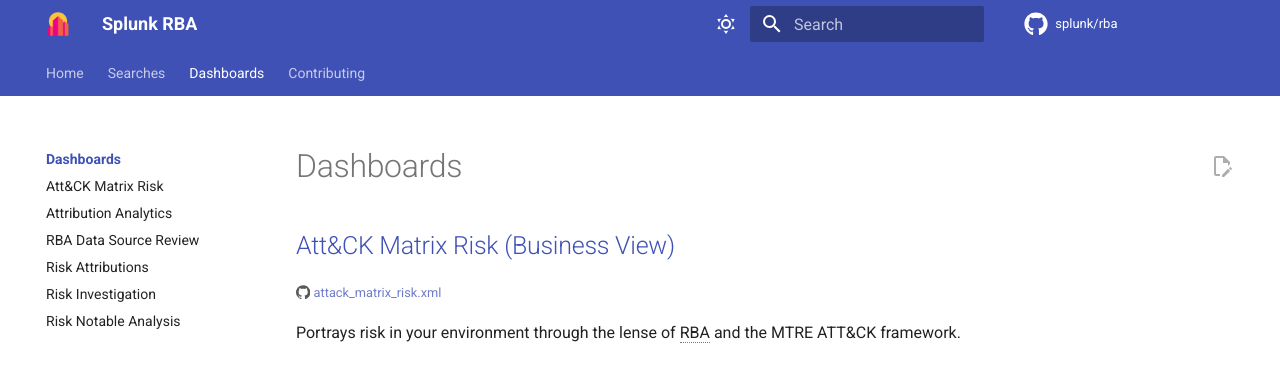
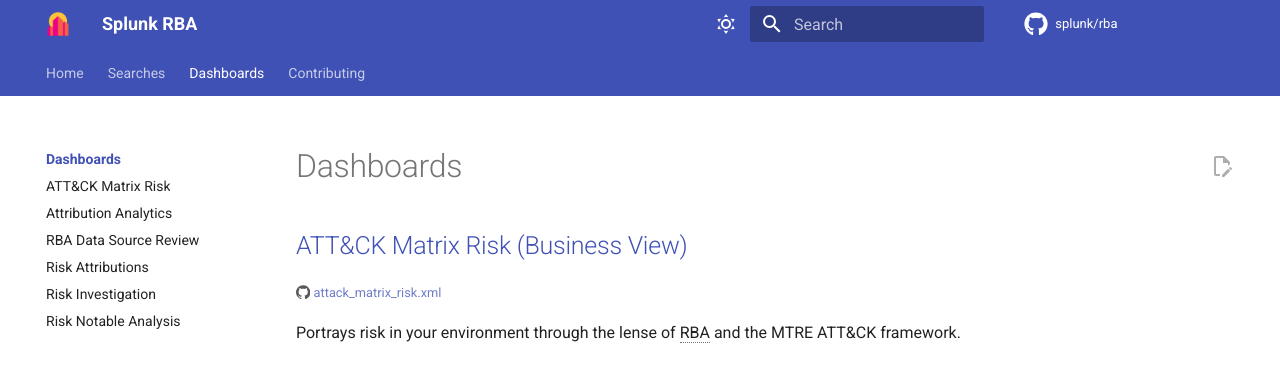
Before and after one commit to splunk/rba, an MkDocs documentation site: the page built from docs/dashboards/index.md, in a window 1280 px wide and 1225 px high. Shown: the top 370 px of the window. Built offline with MkDocs 1.6.1 and Material for MkDocs 9.7.7, drawn with Linux system fonts in a browser that asks for light colours; comment, search, counter and statistics services are not loaded.

Commit message:
fixed text case
Signed-off-by: Zachary Christensen <zchristensen@splunk.com>

```diff
--- a/docs/dashboards/index.md
+++ b/docs/dashboards/index.md
@@ -1,6 +1,6 @@
 # Dashboards
 
-## [Att&CK Matrix Risk (Business View)](./attack_matrix_risk.md)
+## [ATT&CK Matrix Risk (Business View)](./attack_matrix_risk.md)
 
 <small>:simple-github: [attack_matrix_risk.xml](https://github.com/splunk/rba/blob/main/dashboards/attack_matrix_risk.xml){ target="_blank" }</small>
 
--- a/mkdocs.yml
+++ b/mkdocs.yml
@@ -111,7 +111,7 @@
       - Chaining behaviors: searches/this_then_that_alerts.md
   - Dashboards:
       - dashboards/index.md
-      - Att&CK Matrix Risk: dashboards/attack_matrix_risk.md
+      - ATT&CK Matrix Risk: dashboards/attack_matrix_risk.md
       - Attribution Analytics: dashboards/audit_attribution_analytics.md
       - RBA Data Source Review: dashboards/rba_data_source_overview.md
       - Risk Attributions: dashboards/risk_attributions.md
```
Also changed, not shown: docs/dashboards/attack_matrix_risk.md (+1 -1 lines).
